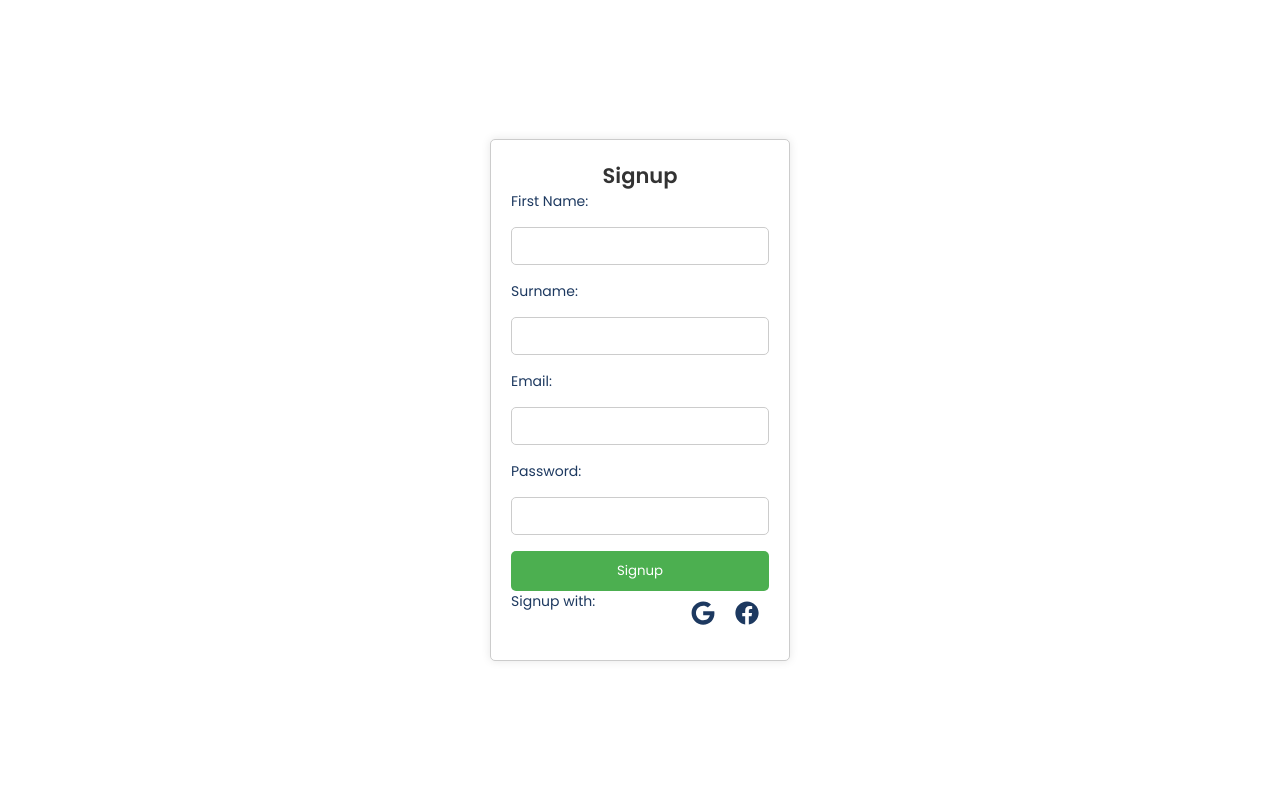
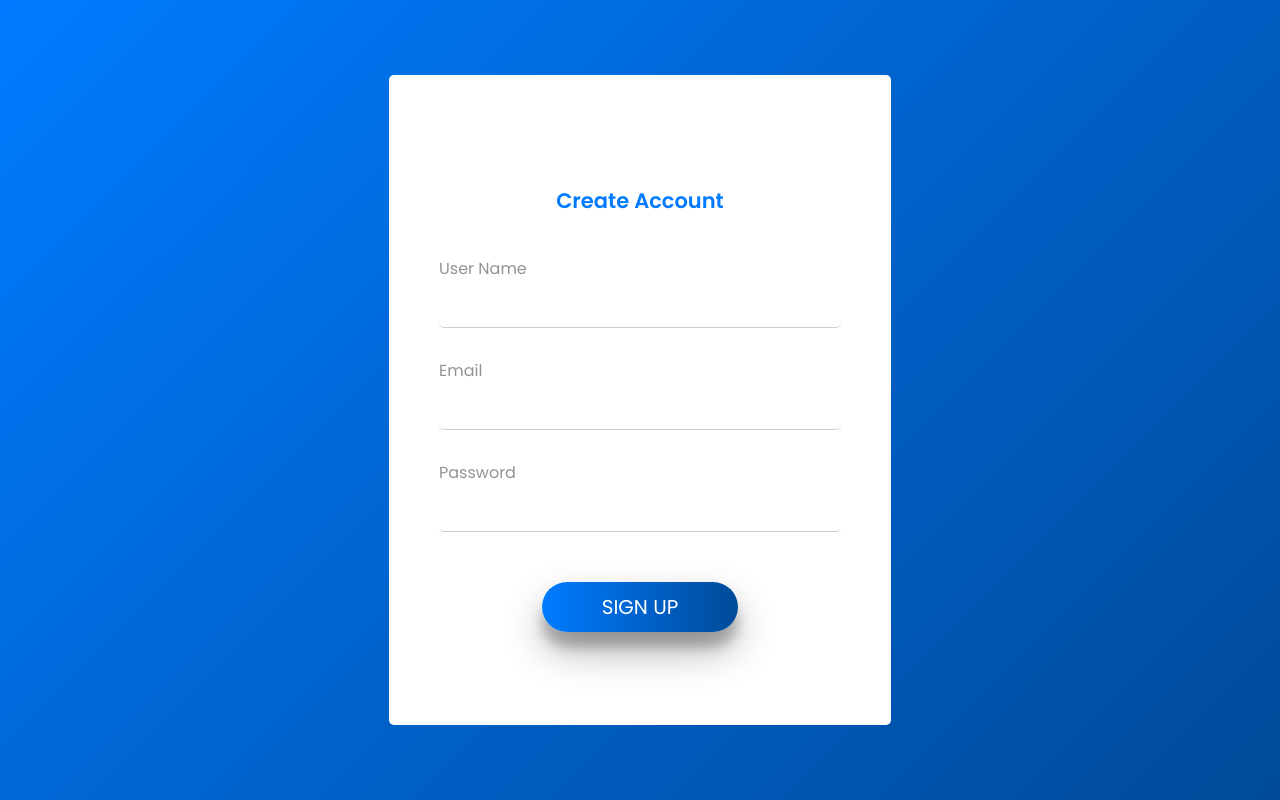
Before and after one commit to charityandani/Task-management-System, a React (Create React App) app in the folder task-planner/: page /Signup in a window 1280 px wide. Built offline with nearby package versions, Linux system fonts and the light colour scheme.

Commit message:
i added signup form

```diff
--- a/task-planner/src/App.css
+++ b/task-planner/src/App.css
@@ -55,7 +55,7 @@ body{
 
 .navbar-button {
   color: #3498db;
-  padding: 10px 30px;
+  padding: 6px 30px;
   background-color: #f0f0f0;
   border: 1.8px solid #3498db;
   border-radius: 15px;
--- a/task-planner/src/components/Loginform.css
+++ /dev/null
@@ -1,77 +0,0 @@
-body {
-    display: flex;
-    align-items: center;
-    justify-content: center;
-    height: 100vh;
-    margin: 0;
-  }
-
-  .login-container {
-    width: 500px;
-
-  }
-
-  .login-form {
-    display: flex;
-    flex-direction: column;
-    align-items: center;
-    padding: 20px;
-    border: 1px solid #ccc;
-    border-radius: 5px;
-    box-shadow: 0 0 10px rgba(0, 0, 0, 0.1);
-    width: 100%; /* Set the width to 100% to take up the full width of .login-container */
-
-
-  }
-
-  .social-login {
-    display: flex;
-    justify-content: space-between;
-    margin-bottom: 15px;
-  }
-
-  .google-button,
-  .facebook-button {
-    display: flex;
-    align-items: center;
-    padding: 8px;
-    border: 1px solid #ddd;
-    border-radius: 5px;
-    cursor: pointer;
-  }
-
-  .social-icon {
-    margin-right: 8px;
-  }
-
-  .divider {
-    margin: 10px 0;
-    font-weight: bold;
-  }
-
-  label {
-    display: flex;
-    flex-direction: column;
-    margin-bottom: 10px;
-  }
-
-  input {
-    padding: 8px;
-    margin-top: 5px;
-    border: 1px solid #ccc;
-    border-radius: 5px;
-  }
-
-button {
-  padding: 10px;
-  background-color: #3498db;
-  color: white;
-  border: none;
-  border-radius: 5px;
-  cursor: pointer;
-  transition: background-color 0.3s; /* Adding a smooth transition effect */
-}
-
-button:hover {
-  background-color: #2980b9; /* Darker shade on hover */
-}
--- a/task-planner/src/components/Loginform.js
+++ /dev/null
@@ -1,40 +0,0 @@
-import React from 'react';
-import { FaGoogle, FaFacebook } from 'react-icons/fa';
-import './Loginform.css';
-
-
-export default function Loginform()
-{
-
-return(
-
-    <div className="login-container">
-    <form className="login-form">
-      <h2>Login</h2>
-      <div className="social-login">
-        <button className="google-button">
-          <FaGoogle className="social-icon" />
-          Login with Google
-        </button>
-        <button className="facebook-button">
-          <FaFacebook className="social-icon" />
-          Login with Facebook
-        </button>
-      </div>
-      <div className="divider">or</div>
-      <label>
-        Email:
-        <input type="email" placeholder="Enter your email" />
-      </label>
-      <label>
-        Password:
-        <input type="password" placeholder="Enter your password" />
-      </label>
-      <button type="submit">Login</button>
-    </form>
-
-    </div>
-
-)
-
-}
--- /dev/null
+++ b/task-planner/src/components/Loginfrm.js
@@ -0,0 +1,9 @@
+import React from "react";
+import "./Loginfrm.css";
+
+export default function Loginfrm()
+{
+
+
+
+}
--- a/task-planner/src/components/Sign.js
+++ /dev/null
@@ -1,75 +0,0 @@
-// Sign.js
-
-import React, { useState } from 'react';
-import { FaGoogle, FaFacebook } from 'react-icons/fa';
-import './SignupPage.css';
-
-const Sign = () => {
-  const [firstName, setFirstName] = useState('');
-  const [surname, setSurname] = useState('');
-  const [email, setEmail] = useState('');
-  const [password, setPassword] = useState('');
-
-  const handleSignup = () => {
-    // Implement your signup logic here
-    console.log('First Name:', firstName);
-    console.log('Surname:', surname);
-    console.log('Email:', email);
-    console.log('Password:', password);
-  };
-
-  return (
-    <div className="signup-container">
-      <div className="signup-box">
-        <h2>Signup</h2>
-        <form>
-          <label htmlFor="firstName">First Name:</label>
-          <input
-            type="text"
-            id="firstName"
-            value={firstName}
-            onChange={(e) => setFirstName(e.target.value)}
-          />
-
-          <label htmlFor="surname">Surname:</label>
-          <input
-            type="text"
-            id="surname"
-            value={surname}
-            onChange={(e) => setSurname(e.target.value)}
-          />
-
-          <label htmlFor="email">Email:</label>
-          <input
-            type="email"
-            id="email"
-            value={email}
-            onChange={(e) => setEmail(e.target.value)}
-          />
-
-          <label htmlFor="password">Password:</label>
-          <input
-            type="password"
-            id="password"
-            value={password}
-            onChange={(e) => setPassword(e.target.value)}
-          />
-
-          <button type="button" onClick={handleSignup}>
-            Signup
-          </button>
-        </form>
-
-        <div className="social-login">
-          <p>Signup with:</p>
-          <div className="social-icons">
-            <FaGoogle className="google-icon" />
-            <FaFacebook className="facebook-icon" />
-          </div>
-        </div>
-      </div>
-    </div>
-  );
-};
-
-export default Sign;
--- /dev/null
+++ b/task-planner/src/components/SignupForm.css
@@ -0,0 +1,91 @@
+*{
+    margin: 0;
+    padding: 0;
+}
+
+.form-continer{
+
+    background: linear-gradient(135deg, #007bff, #004a99);
+    width: 100%;
+    min-height: 100vh;
+    display: flex;
+    justify-content: center;
+    align-items: center;
+}
+
+.app-wrapper{
+    background-color: #fff;
+    min-width: 350px;
+    min-height: 650px;
+    padding:30px;
+box-sizing: border-box;
+border-radius: 5px;
+
+}
+
+.title{
+    color: #007bff;
+    text-align: center;
+    margin: 80px 0px 40px 0px;
+}
+.name,
+.email,
+.password{
+
+    margin: 20px;
+    color: #969292;
+    font-size: 16px;
+}
+
+.password{
+
+    margin-bottom: 40px;
+}
+
+.input{
+
+    height: 32px;
+    font-size: 20px;
+    outline: none;
+    width: 100%;
+    border-top-style: none;
+    border-left-style: none;
+    border-right-style: none;
+    border-bottom-style: 2px solid black;
+    margin-bottom: 10px;
+}
+
+.error {
+    color: red;
+}
+
+.submit {
+
+    display: flex;
+    text-transform: uppercase;
+    font-size: 20px;
+    border-radius: 25px;
+    color: white;
+    padding: 10px 60px;
+    background: linear-gradient(to right, #007bff, #004a99);
+    box-shadow: rgba(0,0,0,0.3) 0px 19px 38px,
+    rgba(0,0,0,0.22) 0px 15px 12px;
+    margin: auto;
+    outline: none;
+    border: none;
+    cursor: pointer;
+    transition: all 0.1s;
+}
+
+button:active{
+
+    transform: translateY(2px);
+}
+
+.form-success{
+    display: flex;
+    justify-content: center;
+    margin-top: 250px;
+    min-width: 370px;
+    color: #007bff;
+}
--- /dev/null
+++ b/task-planner/src/components/SignupForm.js
@@ -0,0 +1,66 @@
+
+import React, {useState}from "react";
+import "./SignupForm.css";
+
+
+
+export default function SignupForm()
+{
+
+    const [values,setValues] = useState(
+        {
+            username:"",
+            email:"",
+            password:"",
+        }
+    );
+
+    const handleChange = (event) =>{
+        setValues({
+            ...values,
+            [event.target.name]: event.target.value,
+        })
+    }
+
+
+const handleFormSubmit = (event) =>{
+
+    event.preventDefault();
+};
+return(
+
+    <div className="form-continer">
+        <div className="app-wrapper">
+    <div>
+        <h2 className="title">Create Account</h2>
+    </div>
+    <form className="form-wrapper">
+    <div className="name">
+        <label className="label">User Name</label>
+        <input className="input" type="text" name="Username" value={values.username}
+        onChange={handleChange}
+        />
+    </div>
+    <div className="email">
+    <label className="label">Email</label>
+    <input className="input" type="email" name="Email" value={values.email}
+    onChange={handleChange}
+    />
+    </div>
+
+    <div className="password">
+    <label className="label">Password</label>
+    <input className="input" type="password" name="Password" value={values.password}
+    onChange={handleChange}
+    />
+    </div>
+    <div>
+        <button className="submit" onClick={handleFormSubmit}>Sign Up</button>
+    </div>
+
+    </form>
+        </div>
+    </div>
+)
+
+}
--- a/task-planner/src/components/SignupPage.css
+++ /dev/null
@@ -1,74 +0,0 @@
-/* SignupPage.css */
-/* SignupPage.css */
-
-body {
-    margin: 0;
-    display: flex;
-    align-items: center;
-    justify-content: center;
-    height: 100vh;
-    background-color: #f4f4f4;
-  }
-
-  .signup-container {
-    width: 100%;
-    display: flex;
-    align-items: center;
-    justify-content: center;
-  }
-
-  .signup-box {
-    width: 300px;
-    padding: 20px;
-    border: 1px solid #ccc;
-    border-radius: 5px;
-    background-color: #fff;
-    box-shadow: 0 0 10px rgba(0, 0, 0, 0.1);
-  }
-
-  h2 {
-    text-align: center;
-    color: #333;
-  }
-
-  form {
-    display: flex;
-    flex-direction: column;
-  }
-
-  label {
-    margin-bottom: 8px;
-  }
-
-  input {
-    padding: 8px;
-    margin-bottom: 16px;
-  }
-
-  button {
-    padding: 10px;
-    background-color: #007bff;
-    color: #fff;
-    cursor: pointer;
-    border: none;
-    border-radius: 4px;
-  }
-
-  button:hover {
-    background-color: #0056b3;
-  }
-
-
-.social-icons {
-    display: flex;
-    justify-content: center;
-    align-items: center;
-    margin-top: 10px;
-  }
-
-  .google-icon,
-  .facebook-icon {
-    font-size: 24px;
-    margin: 0 10px;
-    cursor: pointer;
-  }
--- a/task-planner/src/pages/Login.js
+++ b/task-planner/src/pages/Login.js
@@ -1,5 +1,5 @@
 
-import Loginform from "../components/Loginform";
+import Loginfrm from "../components/Loginfrm";
 
 
 
@@ -8,7 +8,7 @@ export default function  Login()
     return(
         <>
 
-           <Loginform/>
+
         </>
 
 
--- a/task-planner/src/pages/Signup.js
+++ b/task-planner/src/pages/Signup.js
@@ -1,13 +1,13 @@
 
-import Sign from "../components/Sign";
+import SignupForm from "../components/SignupForm";
 
 
 export default function  Signup()
 {
     return(
         <>
+           <SignupForm/>
 
-           <Sign/>
         </>
 
         );
```
Also changed, not shown: task-planner/src/components/Loginfrm.css (added), task-planner/src/components/Validation.js (added).
